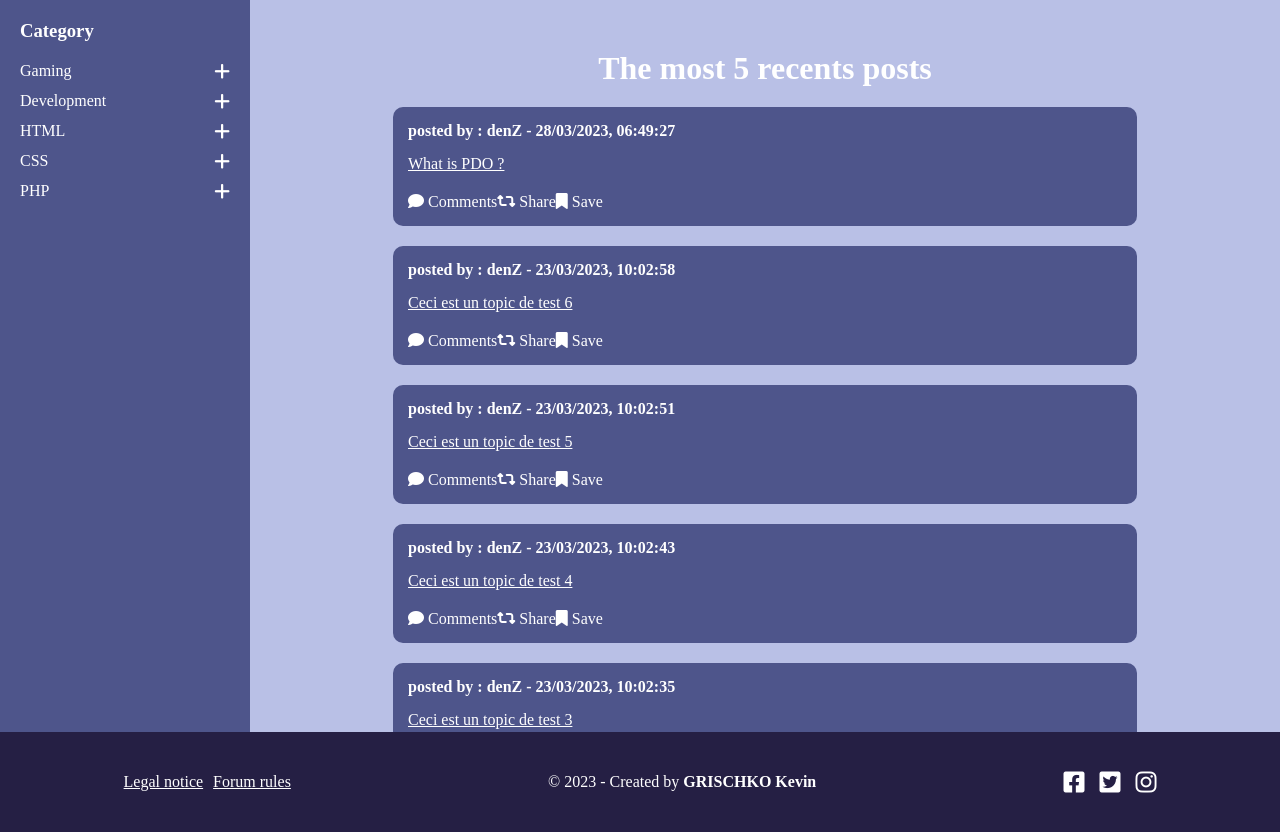
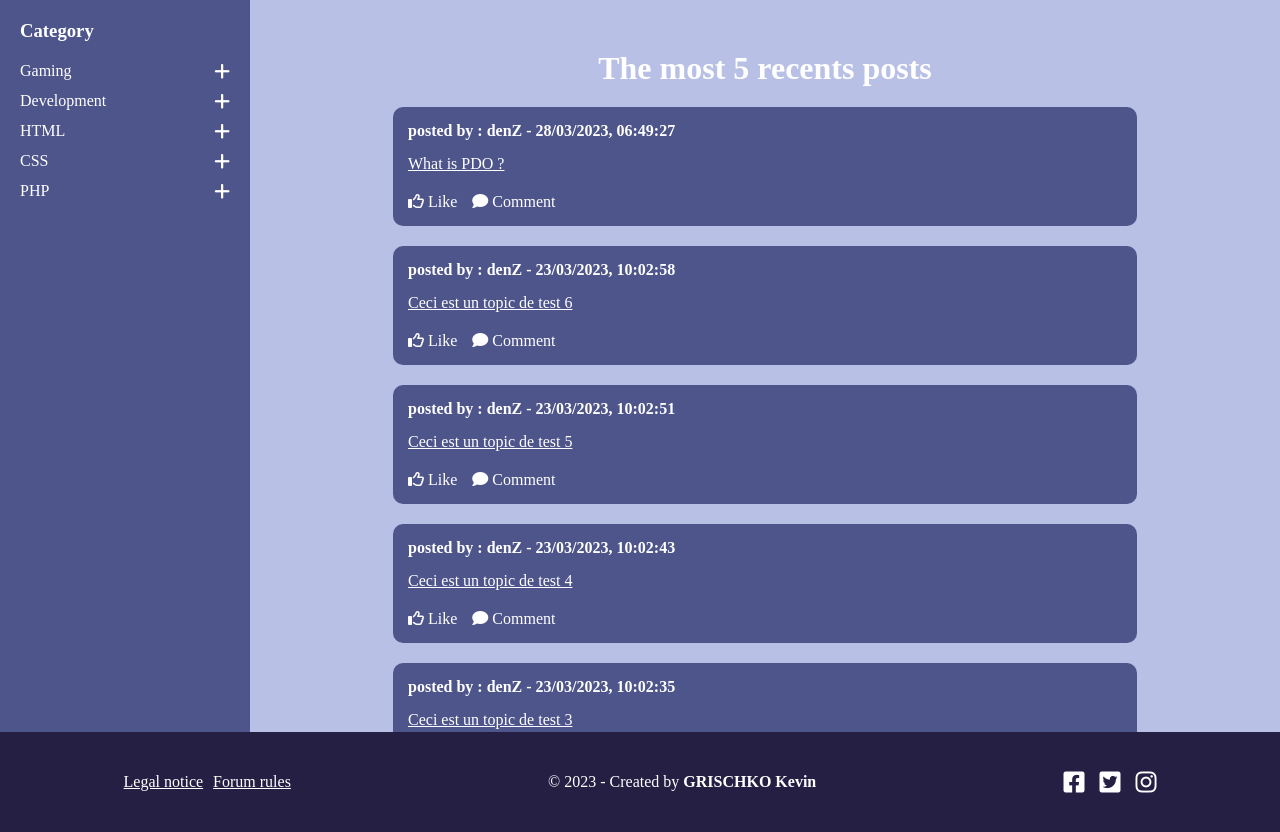
Before and after one commit to DenZaiyy/SQL_Forum, a PHP site: page / in a window 1280 px wide. Shown: the part 160-992 px from the top of the page. Run offline with PHP 8.4, Linux system fonts and the light colour scheme; data comes from the database, SQL or seed files in the repository; some libraries are stand-ins or nearby versions.

Commit message:
update home for topics

```diff
--- a/view/home.php
+++ b/view/home.php
@@ -17,22 +17,16 @@ foreach ($topics as $topic) {
             </a>
         </div>
         <div class="btns">
+            <div class="like">
+                <a href="">
+                    <i class="fa-regular fa-thumbs-up"></i>
+                    Like
+                </a>
+            </div>
             <div class="comments">
                 <a href="">
                     <i class="fa-solid fa-comment"></i>
-                    Comments
-                </a>
-            </div>
-            <div class="share">
-                <a href="">
-                    <i class="fa-solid fa-retweet"></i>
-                    Share
-                </a>
-            </div>
-            <div class="save">
-                <a href="">
-                    <i class="fa-solid fa-bookmark"></i>
-                    Save
+                    Comment
                 </a>
             </div>
         </div>
```
